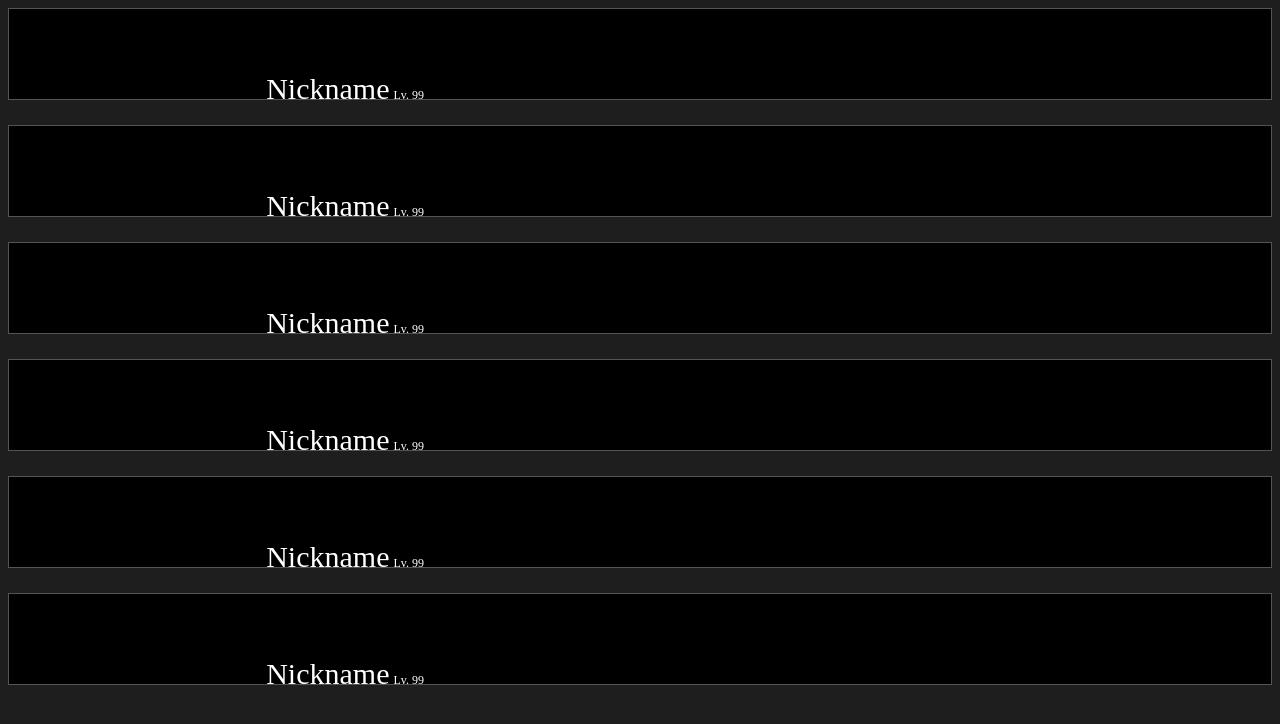
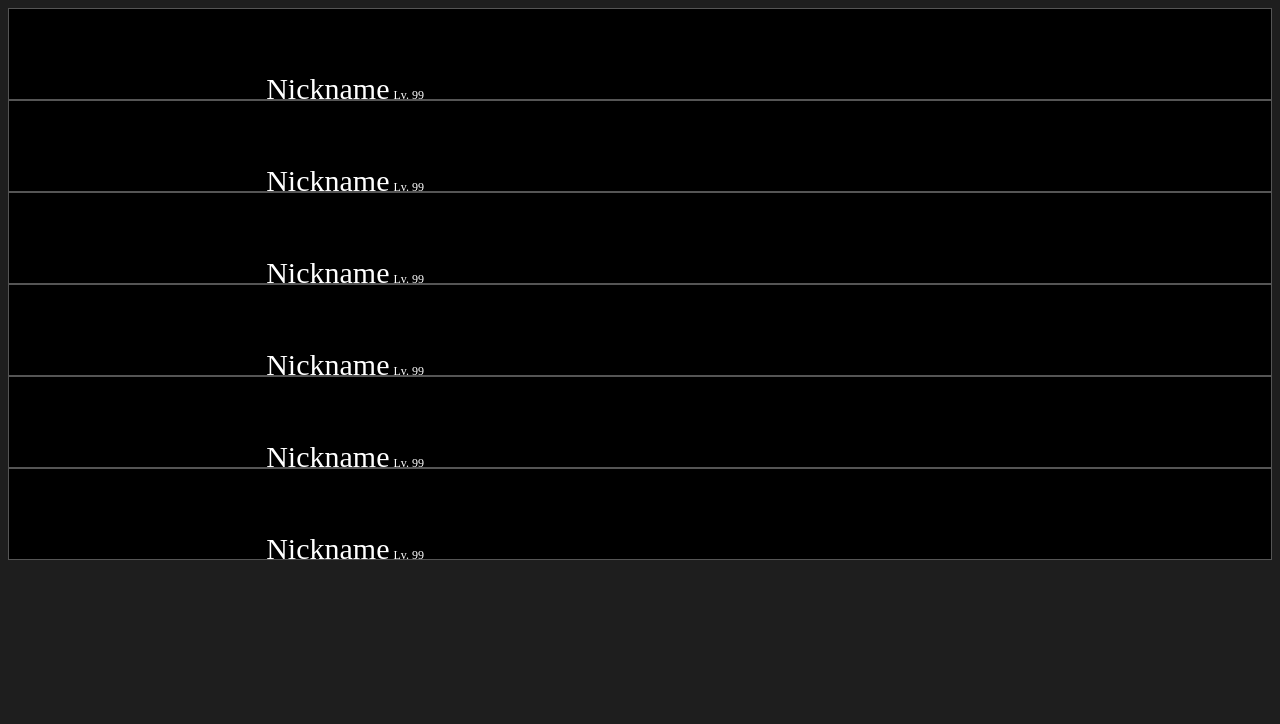
Before and after one commit to ThomasHineXYZ/SSPokemonHUD, a plain HTML site: page index.html in a window 1280 px wide. Drawn offline with Linux system fonts and the light colour scheme; no server answers; a web font is replaced by a local one.

Commit message:
Removed the debug gap

```diff
--- a/scss/index.scss
+++ b/scss/index.scss
@@ -8,7 +8,6 @@ body {
     display: grid;
     grid-template-columns: 1fr;
     grid-template-rows: 1fr 1fr 1fr 1fr 1fr 1fr;
-    grid-gap: 25px;
 }
 
 .slot {
```
Also changed, not shown: css/index.css.
